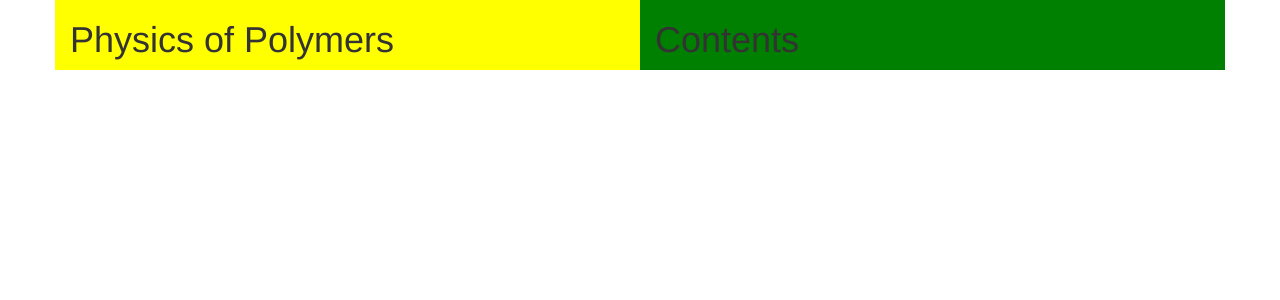
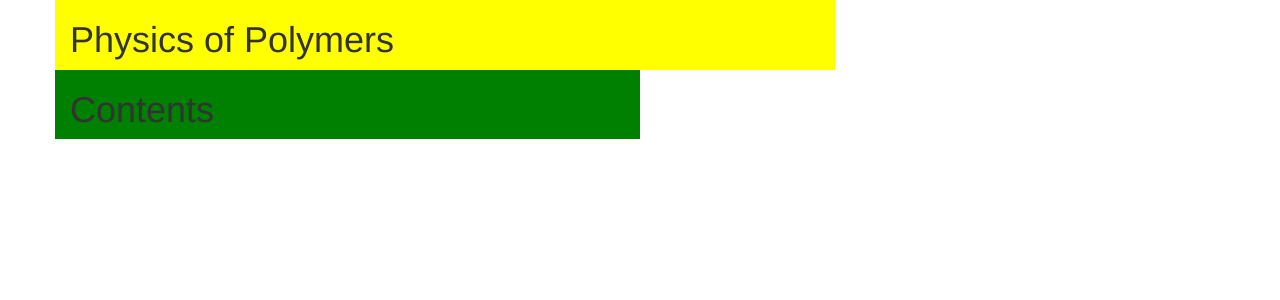
Before and after one commit to mukarramtahir/physics-of-polymers, a Jekyll site: the page built from index.html, in a window 1280 px wide. Shown: the top 300 px of the page. Built offline with Jekyll 4.4.1, drawn with Linux system fonts in a browser that asks for light colours; nearby versions of some CDN libraries.

Commit message:
start developing custom theme

```diff
--- a/index.html
+++ b/index.html
@@ -4,9 +4,11 @@ layout: cover
 
 <div class="container">
   <div class="row">
-    <div class="col-md-6" id="title">
+    <div class="col-xs-8" id="title">
       <h1>Physics of Polymers</h1>
     </div>
+  </div>
+  <div class="row">
     <div class="col-md-6" id="contents">
       <h1>Contents</h1>
     </div>
```
